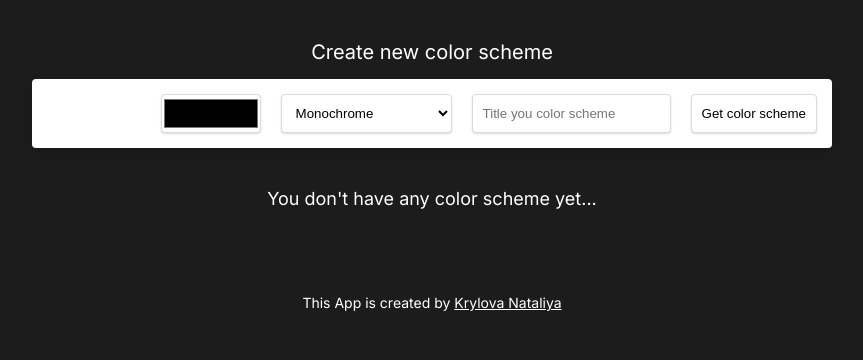
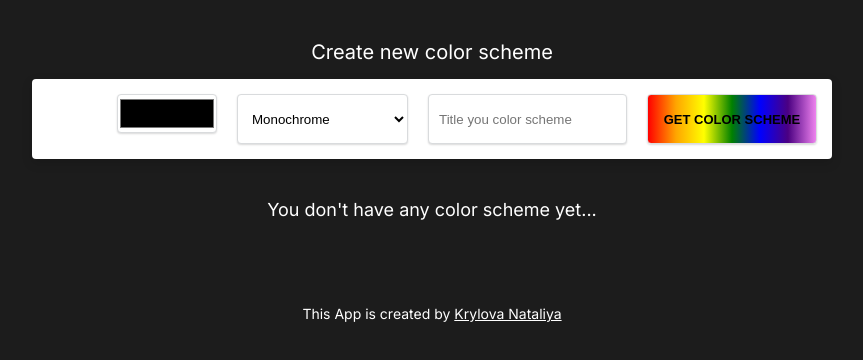
Before and after one commit to NataliItaly/colors-app, a plain HTML site: page index.html in a window 1280 px wide. Shown: the whole page, without its empty margins (208-1071 px from the left). Drawn offline with Linux system fonts and the light colour scheme.

Commit message:
feat: add get color button animation

```diff
--- a/index.html
+++ b/index.html
@@ -17,18 +17,18 @@
     <div class="container">
       <header>
         <h1 class="create-title">Create new color scheme</h1>
-        <form action="@" class="color-form" id="color-form">
-          <div class="color-description">
-            <p class="main-color-value color-data"></p>
-            <p class="main-color-name color-data"></p>
+        <form action="@" class="form" id="form">
+          <div class="form__color-description">
+            <p class="form__color-data" id="main-color-value"></p>
+            <p class="form__color-data" id="main-color-name"></p>
           </div>
           <input
             type="color"
             name="color-input"
-            class="form-box color-input"
-            id="color-input"
+            class="form__input form__input_color"
+            id="color-range"
           />
-          <select name="color-select" class="form-box" id="color-select">
+          <select name="mode-select" class="form__input" id="mode-select">
             <option value="monochrome">Monochrome</option>
             <option value="monochrome-dark">Monochrome-dark</option>
             <option value="monochrome-light">Monochrome-light</option>
@@ -39,14 +39,17 @@
             <option value="quad">Quad</option>
           </select>
           <input
-            class="color-title-input form-box"
+            class="form__input"
             type="text"
             name="color-scheme-title"
             id="color-scheme-title"
             value=""
             placeholder="Title you color scheme"
           />
-          <button class="get-color-btn form-box">Get color scheme</button>
+          <button
+            class="form__get-color-btn form__input"
+            id="get-color-btn"
+          ></button>
         </form>
         <h2 class="schemes-title">You don't have any color scheme yet...</h2>
       </header>
--- a/script.js
+++ b/script.js
@@ -1,8 +1,8 @@
-const colorForm = document.getElementById("color-form");
-const colorInput = document.getElementById("color-input");
-const mainColorValue = document.querySelector(".main-color-value");
-const mainColorName = document.querySelector(".main-color-name");
-const colorSelect = document.getElementById("color-select");
+const colorForm = document.getElementById("form");
+const colorInput = document.getElementById("color-range");
+const mainColorValue = document.getElementById("main-color-value");
+const mainColorName = document.getElementById("main-color-name");
+const modeSelect = document.getElementById("mode-select");
 const mainElement = document.querySelector("main");
 const colorSchemesBlock = document.querySelector(".color-schemes");
 const colorSchemeTitleInput = document.getElementById("color-scheme-title");
@@ -15,7 +15,7 @@ if (!userColorSchemes) {
 } else {
   userColorSchemes.forEach((scheme) => {
     colorSchemesBlock.prepend(generateColorScheme(scheme));
-    console.log(generateColorScheme(scheme));
+    //console.log(generateColorScheme(scheme));
   });
 }
 
@@ -24,7 +24,7 @@ console.log(userColorSchemes);
 colorForm.addEventListener("submit", function (event) {
   event.preventDefault();
   const color = colorInput.value.slice(1);
-  const colorsMode = colorSelect.value;
+  const colorsMode = modeSelect.value;
   const newColor = {
     colorValue: colorInput.value,
     mode: colorsMode,
@@ -38,6 +38,7 @@ colorForm.addEventListener("submit", function (event) {
       fetch(scheme.url)
         .then((response) => response.json())
         .then((scheme) => {
+          console.log(scheme);
           mainColorName.textContent = scheme.name.value;
           mainColorValue.textContent = scheme.hex.value;
 
@@ -69,12 +70,9 @@ colorForm.addEventListener("submit", function (event) {
                       colorValue: color.hex.value,
                       colorName: color.name.value,
                     });
-                    //console.log(color.hex.value);
-                    //console.log(color.name.value);
                   });
                   userColorSchemes.push(newColor);
-                  console.log(userColorSchemes);
-                  console.log(newColor);
+
                   localStorage.setItem(
                     "userColorSchemes",
                     JSON.stringify(userColorSchemes)
@@ -98,7 +96,6 @@ window.addEventListener("click", function (e) {
     const deleteSchemeBtns = document.querySelectorAll(".delete-scheme-btn");
     const colorBlocks = this.document.querySelectorAll(".colors-block");
     let index;
-    console.log(deleteSchemeBtns);
     deleteSchemeBtns.forEach((btn, i) => {
       if (e.target === btn) index = i;
     });
@@ -106,9 +103,8 @@ window.addEventListener("click", function (e) {
     colorBlocks[index].remove();
 
     // remove color from userColorShemes
-    console.log(userColorSchemes);
     userColorSchemes.splice(index, 1);
-    console.log(userColorSchemes);
+
     localStorage.setItem("userColorSchemes", JSON.stringify(userColorSchemes));
 
     console.log(colorBlocks.length);
--- a/style.css
+++ b/style.css
@@ -23,7 +23,7 @@ body {
   margin: 0px auto 40px;
 }
 
-.color-form {
+.form {
   display: flex;
   justify-content: flex-end;
   flex-wrap: wrap;
@@ -34,7 +34,15 @@ body {
   box-shadow: 0px 4px 11px 0px rgba(0, 0, 0, 0.15);
 }
 
-.form-box {
+.form__color-description {
+  align-self: center;
+}
+
+.form__color-data {
+  font-size: 12px;
+}
+
+.form__input {
   padding: 10px;
   border: 1px solid #d9dbdd;
   border-radius: 4px;
@@ -42,33 +50,78 @@ body {
   box-shadow: 0px 1px 2px 0px rgba(0, 0, 0, 0.15);
 }
 
-.get-color-btn {
-  cursor: pointer;
-  transition: 0.3s;
-}
-
-.get-color-btn:hover {
-  background: #d9dbdd;
-}
-
-.color-description {
-  align-self: center;
-}
-
-.main-color-value,
-.main-color-name {
-  font-size: 12px;
-}
-
-.color-input {
+.form__input_color {
   padding: 0;
   width: 100px;
   height: 39px;
 }
 
-.color-select {
-  font-size: 18px;
-  color: #111827;
+.form__get-color-btn {
+  width: 170px;
+  height: 50px;
+  overflow: hidden;
+  position: relative;
+  cursor: pointer;
+  transition: 0.3s;
+  background: linear-gradient(
+    to right,
+    red,
+    orange,
+    yellow,
+    green,
+    blue,
+    indigo,
+    violet
+  );
+  transition: 0.6s;
+}
+
+.form__get-color-btn:before {
+  content: "";
+  position: absolute;
+  width: 158px;
+  height: 40px;
+  top: 5px;
+  left: 5px;
+}
+
+.form__get-color-btn:after {
+  content: "Get Color Scheme";
+  position: absolute;
+  width: 100%;
+  transform: translate(-50%, -50%);
+  top: 50%;
+  left: 50%;
+  color: black;
+  font-family: arial;
+  font-weight: 900;
+  font-size: 13px;
+  text-transform: uppercase;
+  background-image: linear-gradient(
+    to right,
+    red,
+    orange,
+    yellow,
+    green,
+    #8fb7e9,
+    indigo,
+    violet
+  );
+  background: transparent;
+}
+
+@keyframes move {
+  to {
+    background-position: 1000vh;
+  }
+}
+
+.form__get-color-btn:hover {
+  animation: move 30s linear infinite;
+}
+
+.form__get-color-btn:hover:after {
+  animation: move 29s linear infinite;
 }
 
 .create-title,
@@ -101,6 +154,7 @@ body {
   grid-column: 1 / -2;
   text-align: left;
   font-size: 20px;
+  font-weight: normal;
 }
 
 .delete-scheme-btn {
```
